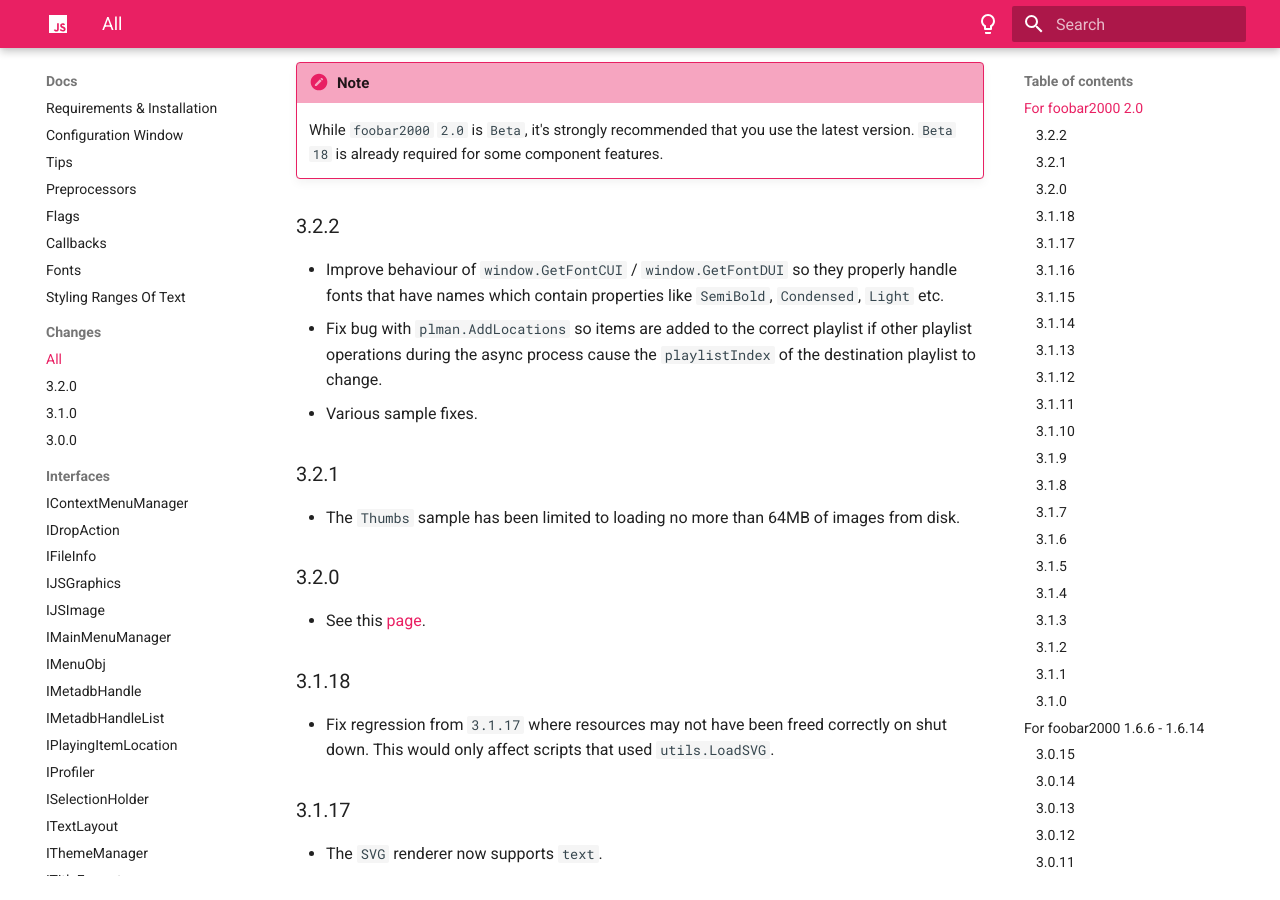
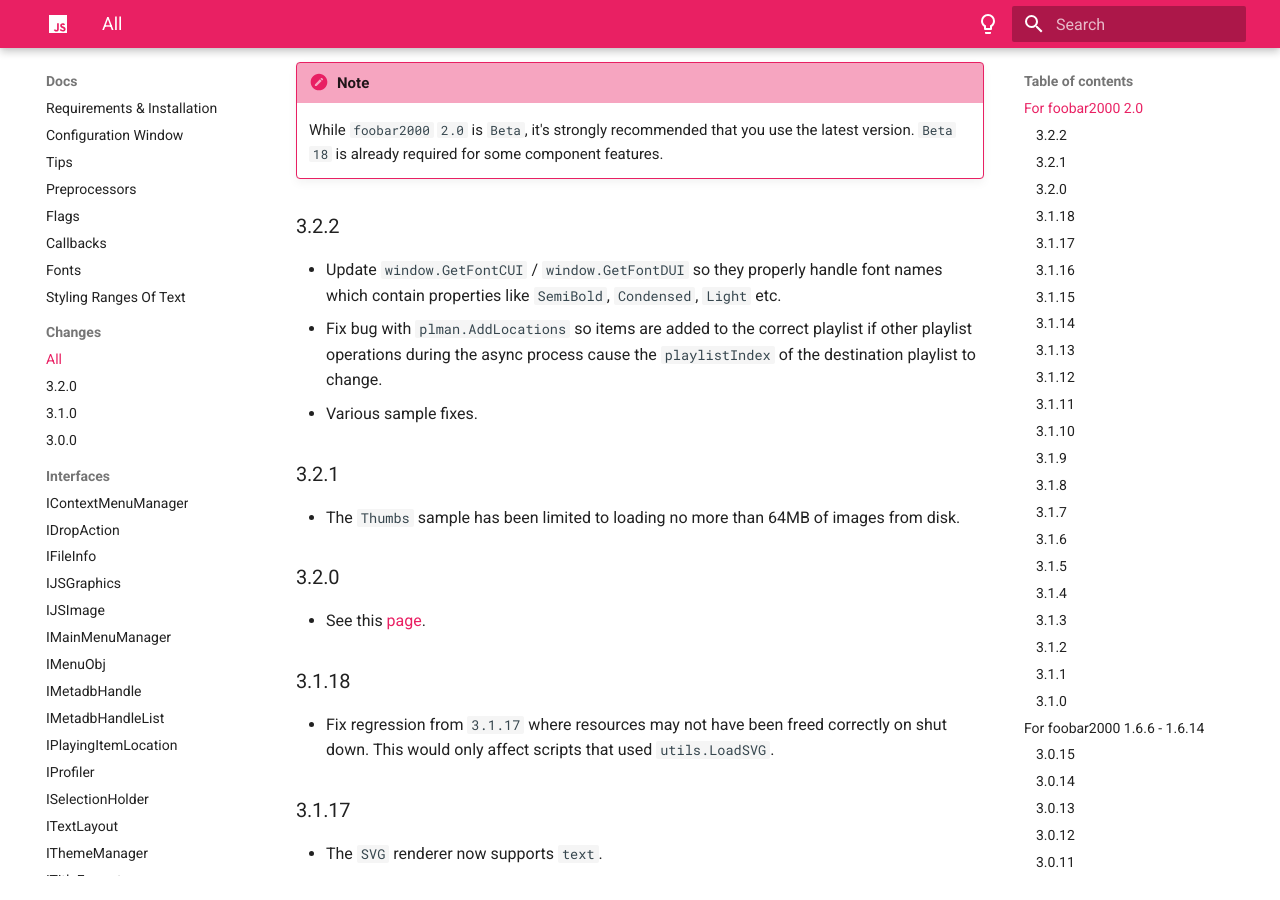
Before and after one commit to jscript-panel/jscript-panel.github.io, an MkDocs documentation site: the page built from docs/docs/changes/index.md, in a window 1280 px wide and 900 px high, scrolled down 585 px. Built offline with MkDocs 1.6.1 and Material for MkDocs 9.7.7, drawn with Linux system fonts in a browser that asks for light colours; some of the changed text lies outside the part shown.

Commit message:
Update changes

```diff
--- a/docs/docs/changes/index.md
+++ b/docs/docs/changes/index.md
@@ -21,7 +21,7 @@
 	While `foobar2000` `2.0` is `Beta`, it's strongly recommended that you use the latest version. `Beta 18` is already required for some component features.
 
 ### 3.2.2
-- Improve behaviour of `window.GetFontCUI` / `window.GetFontDUI` so they properly handle fonts that have names which contain properties like `SemiBold`, `Condensed`, `Light` etc.
+- Update `window.GetFontCUI` / `window.GetFontDUI` so they properly handle font names which contain properties like `SemiBold`, `Condensed`, `Light` etc.
 - Fix bug with `plman.AddLocations` so items are added to the correct playlist if other playlist operations during the async process cause the `playlistIndex` of the destination playlist to change.
 - Various sample fixes.
 
@@ -103,7 +103,7 @@
 ## For `foobar2000` `1.6.6` - `1.6.14`
 
 ### 3.0.15
-- Improve behaviour of `window.GetFontCUI` / `window.GetFontDUI` so they properly handle fonts that have names which contain properties like `SemiBold`, `Condensed`, `Light` etc.
+- Update `window.GetFontCUI` / `window.GetFontDUI` so they properly handle font names which contain properties like `SemiBold`, `Condensed`, `Light` etc.
 - Fix bug with `plman.AddLocations` so items are added to the correct playlist if other playlist operations during the async process cause the `playlistIndex` of the destination playlist to change.
 - Various sample fixes.
 
```
